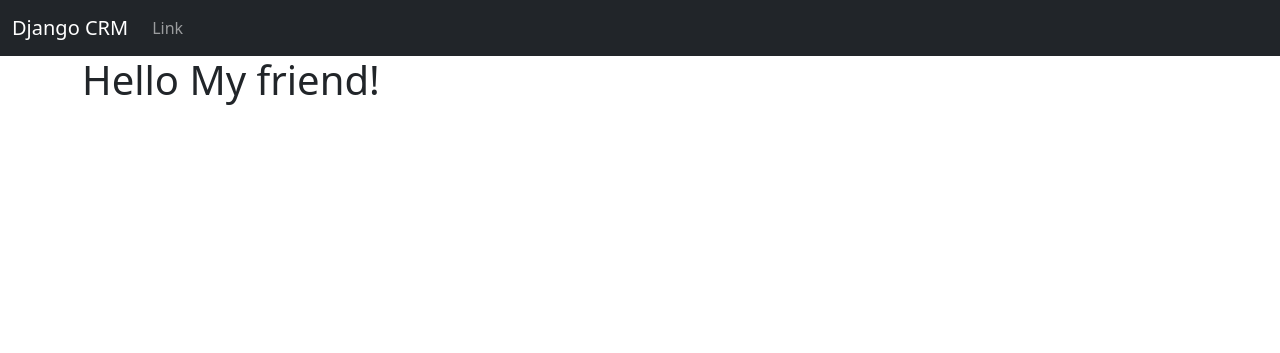
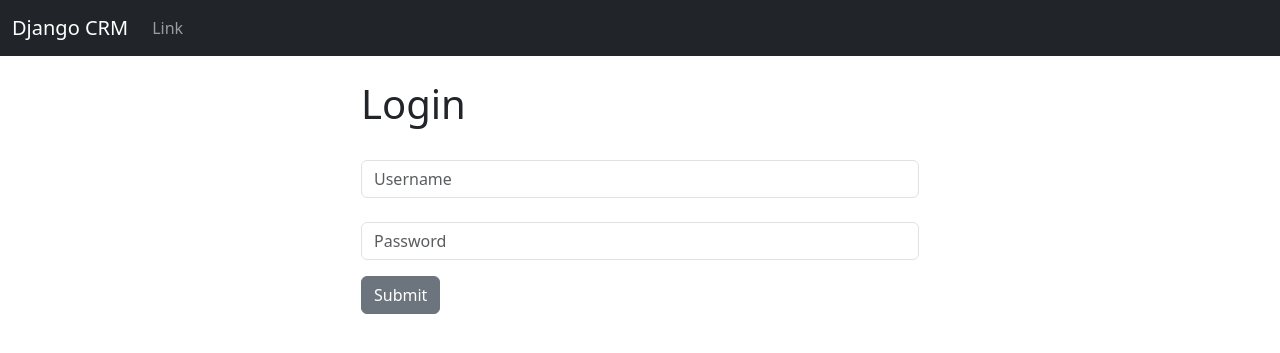
Before and after one commit to LeVaniSHv/CRM-App, a Django app: page / in a window 1280 px wide. Shown: the top 353 px of the page. Run offline with Django 5.2, Linux system fonts and the light colour scheme.

Commit message:
Added login and logout functions

```diff
--- a/website/templates/base.html
+++ b/website/templates/base.html
@@ -11,7 +11,25 @@
 
     {% include "navbar.html" %}
 
+    <div><br></div>
+
     <div class='container'>
+
+
+      {% if messages %}
+
+      {% for message in messages %}
+
+      <div class="alert alert-warning alert-dismissible fade show" role="alert">
+
+        {{message}}
+      <button type="button" class="btn-close" data-bs-dismiss="alert" aria-label="Close"></button>
+      </div>
+
+      {% endfor %}
+
+      {% endif %}
+
 
       {%block content%}
 
--- a/website/templates/home.html
+++ b/website/templates/home.html
@@ -6,6 +6,45 @@
 
 {%block content%}
 
-<h1> Hello My friend! </h1>
+{%if user.is_authenticated%}
+
+
+<h1> Hello My Friend !  </h1>
+
+{%else%}
+
+<div class = 'col-md-6 offset-md-3'>
+
+
+<h1> Login </h1>
+
+<br>
+
+
+<form method= "POST"  action = {% url 'home' %}>
+
+    {% csrf_token %}
+
+    <form>
+        <div class="mb-3">
+
+          <input type="text" class="form-control", name = "username" , placeholder = "Username", required>
+
+        <div class="mb-3">
+         <br>
+          <input type="password" class="form-control" name='password', placeholder = "Password" , required >
+        </div>
+
+        <button type="submit" class="btn btn-secondary">Submit</button>
+      </form>
+
+
+
+</form>
+
+
+</div>
+
+{%endif%}
 
 {%endblock%}
--- a/website/templates/navbar.html
+++ b/website/templates/navbar.html
@@ -13,6 +13,12 @@
             <a class="nav-link" href="#">Link</a>
           </li>
 
+          {% if user.is_authenticated %}
+          <li class="nav-item">
+            <a class="nav-link" href="{% url 'logout' %}">Logout</a>
+          </li>
+
+          {%endif%}
 
       </div>
     </div>
--- a/website/urls.py
+++ b/website/urls.py
@@ -3,5 +3,6 @@ from django.urls import path
 from . import views
 
 urlpatterns = [
-    path("", views.home , name='home')
+    path("", views.home , name='home'),
+    path("logout/", views.logout_user , name='logout')
 ]
--- a/website/views.py
+++ b/website/views.py
@@ -1,6 +1,6 @@
-from django.shortcuts import render
-from django.http import HttpResponse
-# Create your views here.
+from django.shortcuts import render, redirect
+from django.contrib.auth import  login, logout, authenticate
+from django.contrib import messages
 
 
 
@@ -8,4 +8,44 @@ from django.http import HttpResponse
 
 def home(request):
 
-    return render(request, 'home.html', )
+    # Check to see if loggin in
+
+
+    if request.method == "POST":
+
+        username = request.POST['username']
+        password = request.POST["password"]
+
+
+        user = authenticate(request, username = username, password = password)
+
+        if user is not None:
+            login(request, user)
+
+            messages.success(request,"You have been logged in ! ")
+            return redirect("home")
+
+        else:
+
+            messages.success(request, "Username or Password is not correct ! ")
+            return redirect("home")
+
+    else :
+
+
+        return render(request, 'home.html', )
+
+
+
+
+def login_user(request):
+
+    pass
+
+
+def logout_user(request):
+
+    messages.success(request, "You have been logged out! ")
+    logout(request)
+
+    return redirect("home")
```
